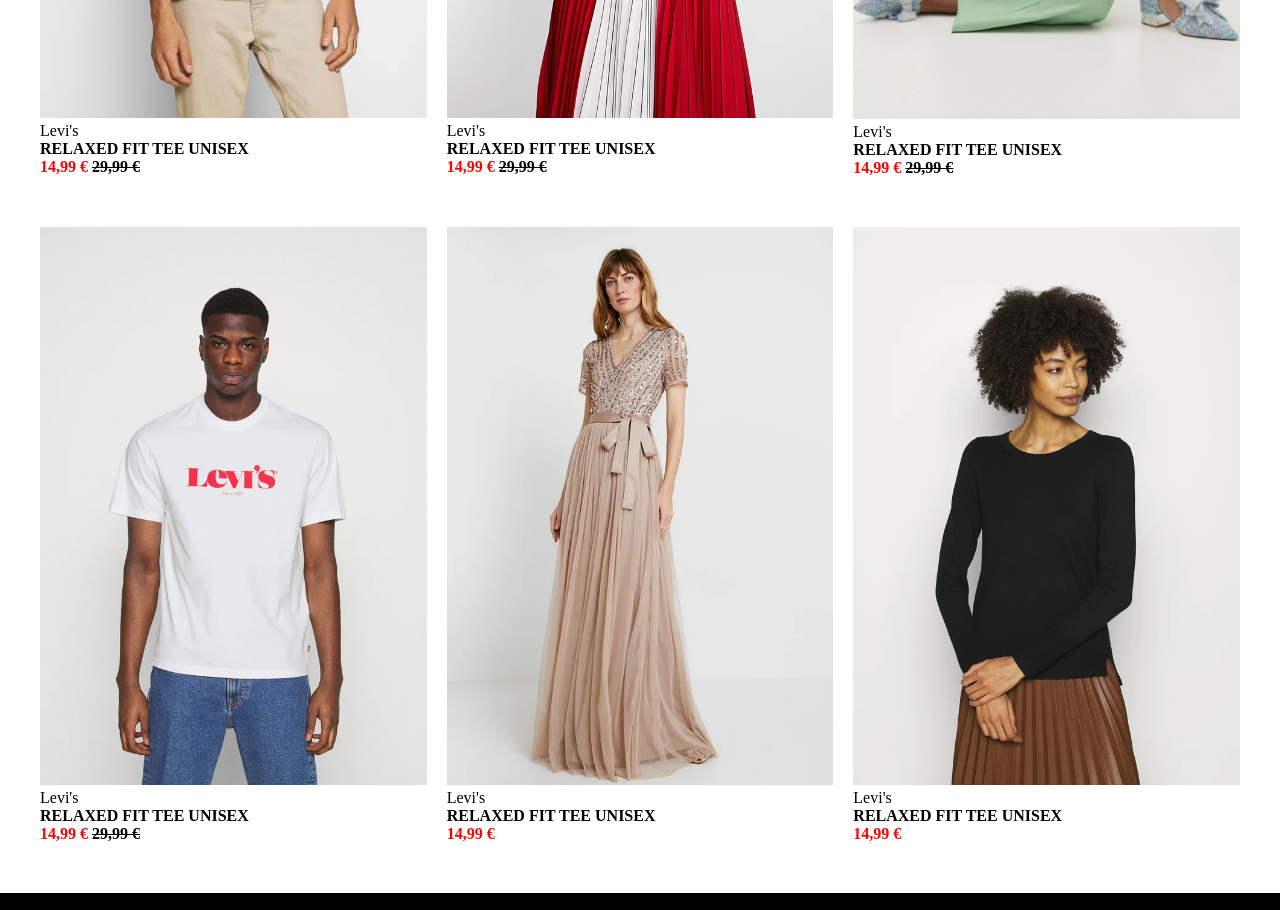
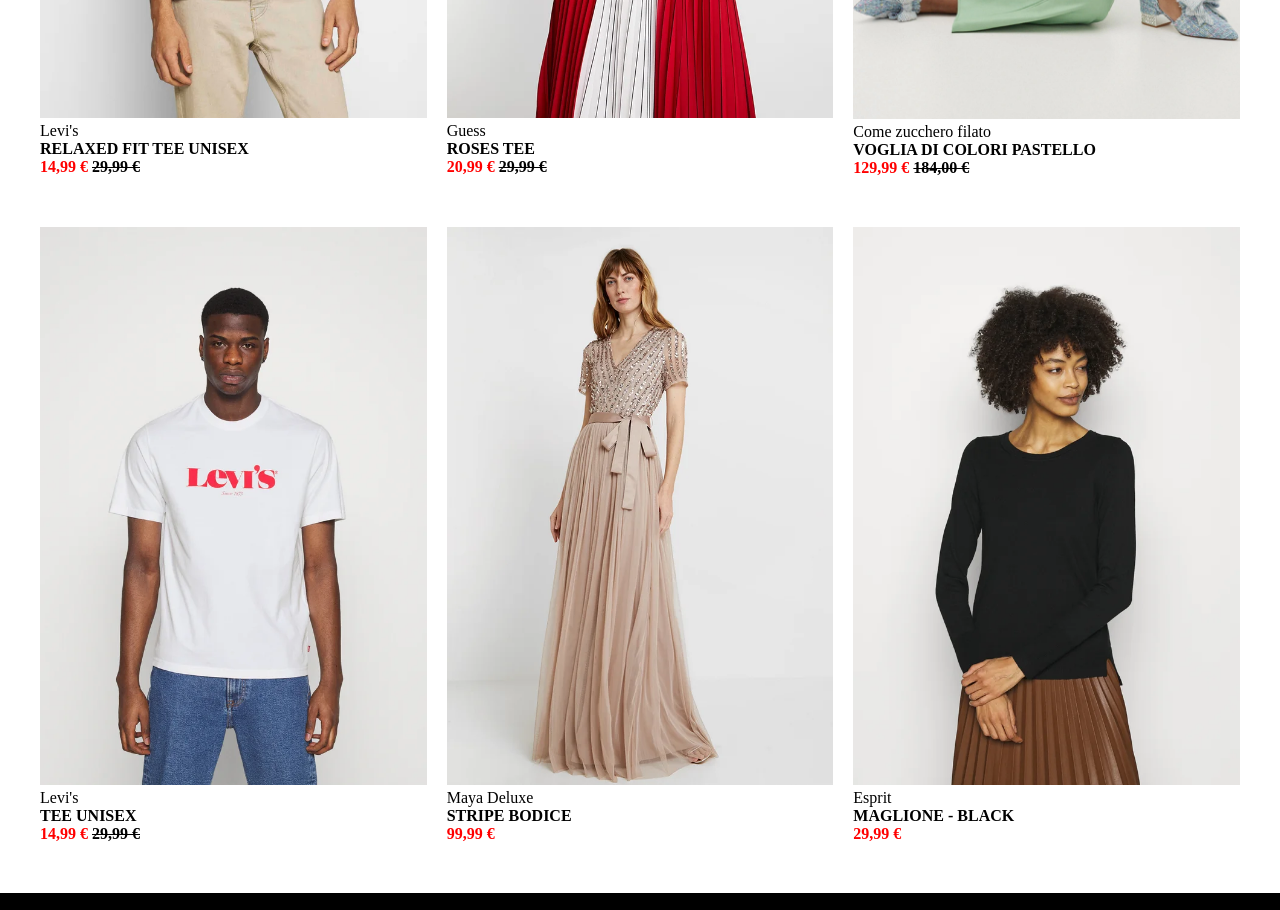
Before and after one commit to fabiomuzzu/html-css-boolando, a plain HTML site: page index.html in a window 1280 px wide. Shown: the part 540-1450 px from the top of the page. Drawn offline with Linux system fonts and the light colour scheme.

Commit message:
fixed main

```diff
--- a/css/style.css
+++ b/css/style.css
@@ -61,7 +61,7 @@
     margin-top: 100px;
 }
 
-/* css flex della row, per fare righe+colonne */
+/* css flex della row in main*/
 .row{
     display: flex;
     flex-direction: row;
@@ -81,7 +81,7 @@
     margin-bottom: 50px;
 }
 
-/* css img in colonne */
+/* css img main in colonne */
 .img-size{
     width: 100%;
 }
@@ -94,6 +94,7 @@
 .old-price{
     text-decoration: line-through;
 }
+
 /* CSS FOOTER */
 footer{
     background-color: black;
--- a/index.html
+++ b/index.html
@@ -50,18 +50,18 @@
                 <!-- seconda colonna -->
                 <div class="column">
                     <img src="./img/2.webp" class="img-size">
-                    <span>Levi's</span>
-                    <h4>RELAXED FIT TEE UNISEX<h4>
-                    <span class="price">14,99 &euro;</span>
+                    <span>Guess</span>
+                    <h4>ROSES TEE<h4>
+                    <span class="price">20,99 &euro;</span>
                     <span class="old-price"> 29,99 &euro;</span>
                 </div>
                 <!-- terza colonna -->
                 <div class="column">
                     <img src="./img/3.webp" alt="" class="img-size">
-                    <span>Levi's</span>
-                    <h4>RELAXED FIT TEE UNISEX<h4>
-                    <span class="price">14,99 &euro;</span>
-                    <span class="old-price"> 29,99 &euro;</span>
+                    <span>Come zucchero filato</span>
+                    <h4>VOGLIA DI COLORI PASTELLO<h4>
+                    <span class="price">129,99 &euro;</span>
+                    <span class="old-price"> 184,00 &euro;</span>
                 </div>
             </div>
             <!-- seconda riga -->
@@ -70,23 +70,23 @@
                 <div class="column">
                     <img src="./img/4.webp" alt="" class="img-size">
                     <span>Levi's</span>
-                    <h4>RELAXED FIT TEE UNISEX<h4>
+                    <h4>TEE UNISEX<h4>
                     <span class="price">14,99 &euro;</span>
                     <span class="old-price"> 29,99 &euro;</span>
                 </div>
                 <!-- quinta colonna -->
                 <div class="column">
                     <img src="./img/5.webp" alt="" class="img-size">
-                    <span>Levi's</span>
-                    <h4>RELAXED FIT TEE UNISEX<h4>
-                    <span class="price">14,99 &euro;</span>
+                    <span>Maya Deluxe</span>
+                    <h4>STRIPE BODICE<h4>
+                    <span class="price">99,99 &euro;</span>
                 </div>
                 <!-- sesta colonna -->
                 <div class="column">
                     <img src="./img/6.webp" alt="" class="img-size">
-                    <span>Levi's</span>
-                    <h4>RELAXED FIT TEE UNISEX<h4>
-                    <span class="price">14,99 &euro;</span>
+                    <span>Esprit</span>
+                    <h4>MAGLIONE - BLACK<h4>
+                    <span class="price">29,99 &euro;</span>
                 </div>
             </div>
          </div>
```
